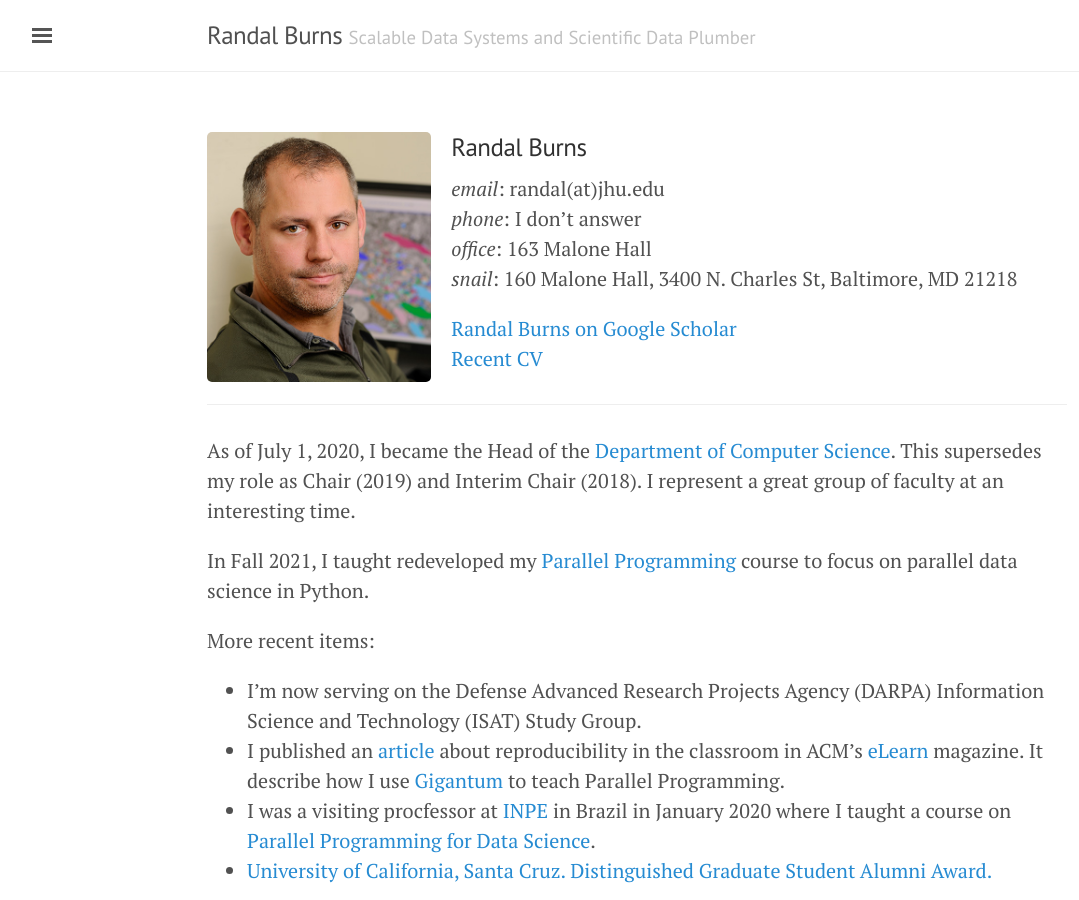
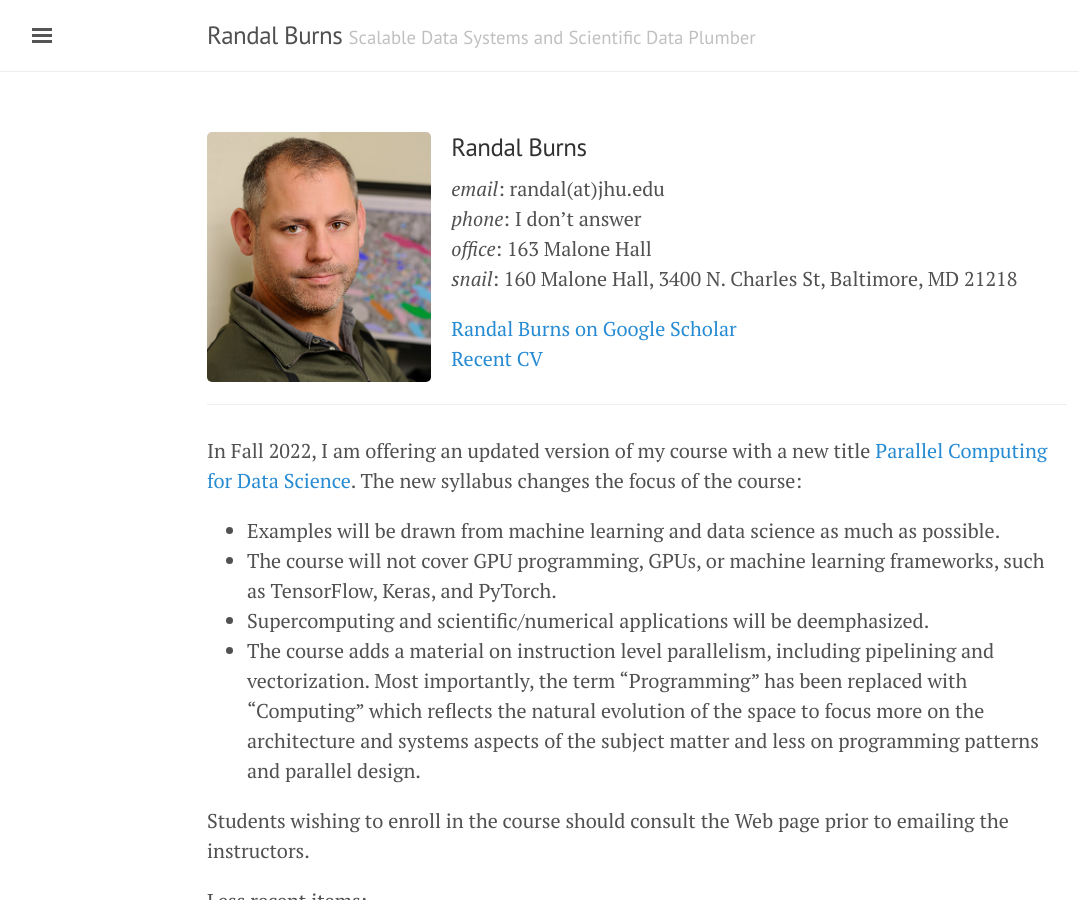
Before and after one commit to randalburns/randalburns.github.io, a Jekyll site: the page built from index.md, in a window 1280 px wide and 900 px high. Shown: the whole window, without its empty margins (3-1082 px from the left). Built offline with Jekyll 4.4.1, drawn with Linux system fonts in a browser that asks for light colours.

Commit message:
udpate for pp

```diff
--- a/index.md
+++ b/index.md
@@ -22,15 +22,23 @@ _snail_: 160 Malone Hall, 3400 N. Charles St,  Baltimore, MD 21218
 
 * * *
 
-As of July 1, 2020, I became the Head of the [Department of Computer Science](http://www.cs.jhu.edu). This supersedes my role as Chair (2019) and Interim Chair (2018). I represent a great group of faculty at an interesting time.
+In Fall 2022, I am offering an updated version of my course with a new title
+[Parallel Computing for Data Science](https://parallel.cs.jhu.edu).
+The new syllabus changes the focus of the course:
+  * Examples will be drawn from machine learning and data science as much as possible.
+  * The course will not cover GPU programming, GPUs, or machine learning frameworks, such as TensorFlow, Keras, and PyTorch.
+  * Supercomputing and scientific/numerical applications will be deemphasized.
+  * The course adds a material on instruction level parallelism, including pipelining and vectorization.
+Most importantly, the term "Programming" has been replaced with "Computing" which reflects the natural
+evolution of the space to focus more on the architecture and systems aspects of the subject matter and less on
+programming patterns and parallel design.
 
-In Fall 2021, I taught redeveloped my [Parallel Programming](https://parallel.cs.jhu.edu) course to focus on parallel data science in Python.
+Students wishing to enroll in the course should consult the Web page prior to emailing the instructors.
 
-More recent items:
+Less recent items:
+  * As of July 1, 2020, I became the Head of the [Department of Computer Science](http://www.cs.jhu.edu). This supersedes my role as Chair (2019) and Interim Chair (2018). I represent a great group of faculty at an interesting time.
    * I'm now serving on the Defense Advanced Research Projects Agency (DARPA) Information Science and Technology (ISAT) Study Group.
-   * I published an [article](https://dl.acm.org/doi/10.1145/3409311.3403400) about reproducibility in the classroom in ACM's [eLearn](https://dl.acm.org/magazine/elearn)  magazine. It describe how I use [Gigantum](http://www.gigantum.com/) to teach Parallel Programming.
-  * I was a visiting procfessor at [INPE](http://inpe.br) in Brazil in January 2020 where I taught a course on [Parallel Programming for Data Science](https://gigantum.com/randal/inpe-parallel-data-science).
-  * [University of California, Santa Cruz. Distinguished Graduate Student Alumni Award.](https://news.ucsc.edu/2018/04/distinguished-grad-alumni-advance-feature.html?utm_source=04-24-2018&utm_medium=email&utm_campaign=tuesday-newsday)
+  * I was a visiting procfessor at [INPE](http://inpe.br) in Brazil in January 2020 where I taught a course on _Parallel Programming for Data Science_.
 
 * * *
 
```
Also changed, not shown: other.md (+0 -7 lines), teaching.md (+1 -7 lines).
